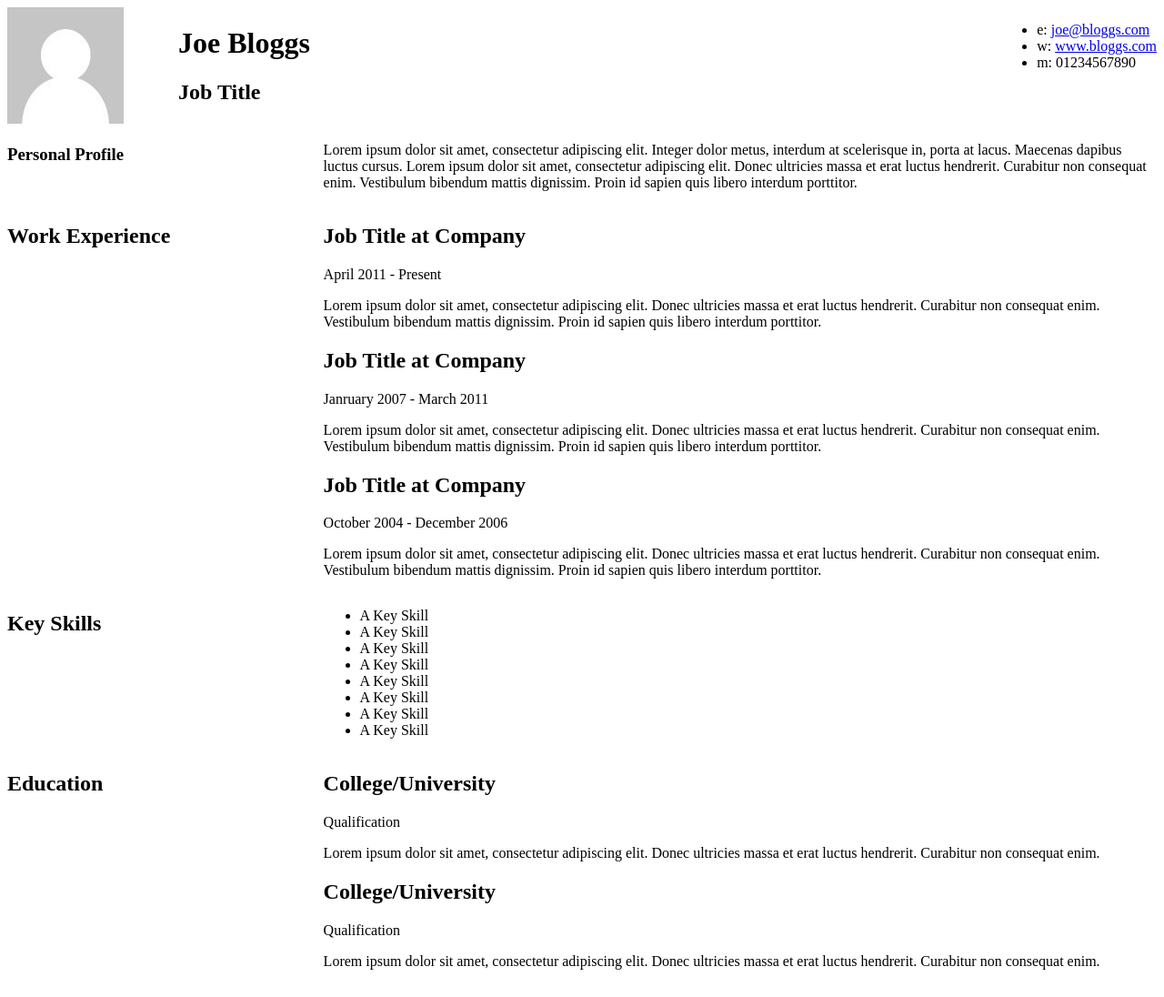
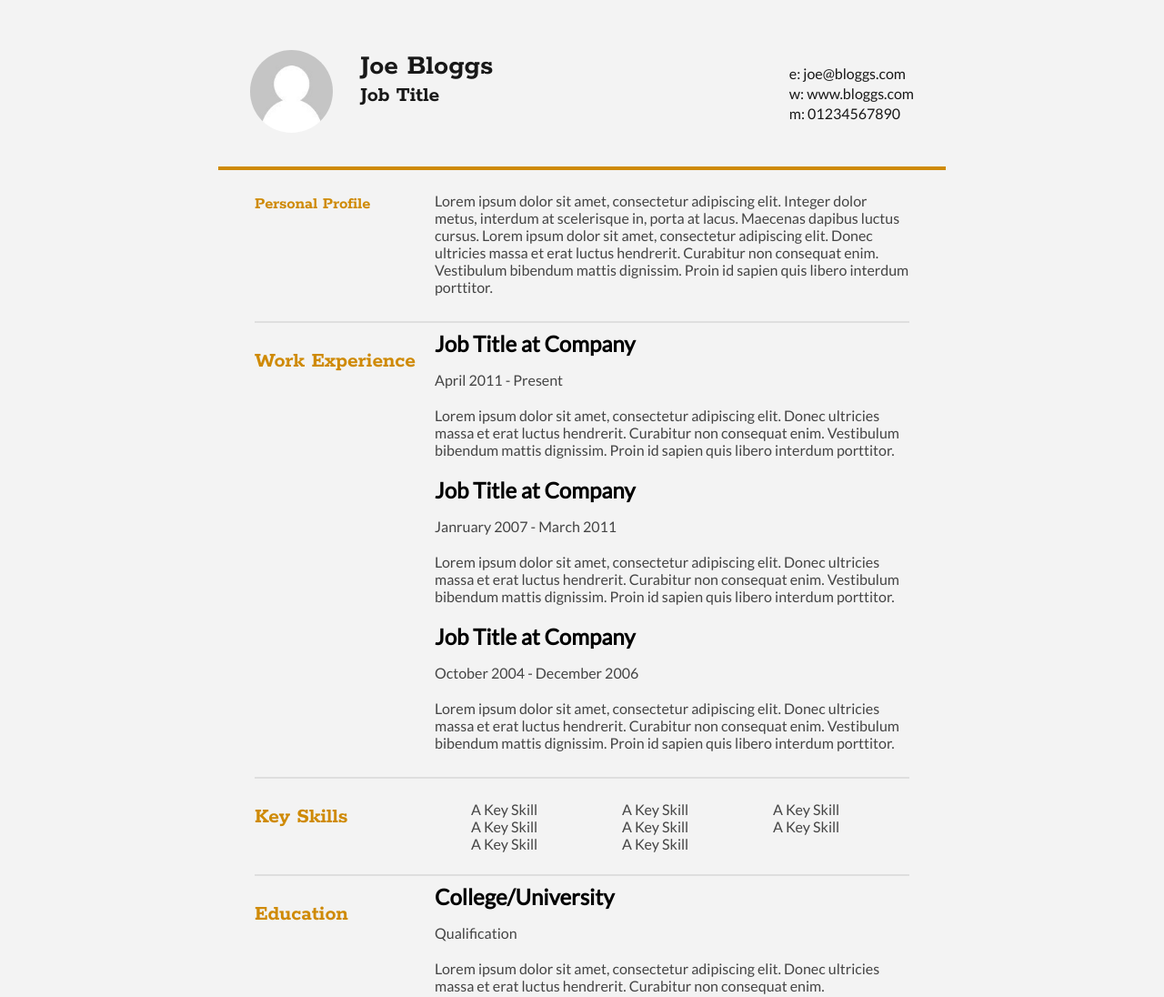
Before and after one commit to Kenzie-Academy-Brasil-Developers/estilizar-curriculo-sprint-2-murillotlopes, a plain HTML site: page index.html in a window 1280 px wide. Shown: the top 1096 px of the page at 91% size. Drawn offline with Linux system fonts and the light colour scheme.

Commit message:
20-08-21 estilizaçao do curriculo

```diff
--- a/index.html
+++ b/index.html
@@ -36,6 +36,8 @@
 		<div class="clear"></div>
 	</div>
 
+	<hr class="tracoUm">
+
 	<div id="mainArea">
 		<section>
 			<article>
@@ -50,6 +52,7 @@
 			<div class="clear"></div>
 		</section>
 
+		<hr class="tracoDois">
 
 		<section>
 			<div class="sectionTitle">
@@ -78,6 +81,7 @@
 			<div class="clear"></div>
 		</section>
 
+		<hr class="tracoDois">
 
 		<section>
 			<div class="sectionTitle">
@@ -99,6 +103,7 @@
 			<div class="clear"></div>
 		</section>
 
+		<hr class="tracoDois">
 
 		<section>
 			<div class="sectionTitle">
--- a/style.css
+++ b/style.css
@@ -1,6 +1,81 @@
+
+body, html{
+	font-family: 'Lato', 'Helvetica', 'Arial', sans-serif;
+	background-color: #f3f3f3;
+}
+
+#cv {
+	width: 90%;
+	max-width: 800px;
+	margin: 30px auto;
+}
+
+.mainDetails {
+	padding: 25px 35px;
+}
+
+#mainArea {
+	padding: 0 40px;
+}
+
+#headshot img {
+	width: 100%;
+	height: auto;
+	border-radius: 50px;
+}
+
+#contactDetails ul li {
+	margin-bottom: 3px;
+}
+
+#name, #contactDetails, a{
+	color: #181818;
+}
+
+#name > h1, h2 {
+	margin: 0;
+}
+
+a{
+	text-decoration: none;
+}
+
+li{
+	list-style: none;
+}
+
+.tracoUm{
+	color: #cf8a05;
+	border-width: 2px;
+	border-style: solid;
+}
+
+.tracoDois{
+	color: #dedede;
+	border-width: 1px;
+	border-style: solid;
+}
+
+.sectionTitle{
+	font-family: 'Rokkitt', 'Helvetica', 'Arial', sans-serif;
+	color: #cf8a05;
+}
+
+p, .keySkills li{
+	color: #444444;
+}
+
+.keySkills{
+	column-count: 3;
+}
+
+p{margin-bottom: 20px;}
+
 .clear {
 	clear: both;
 }
+
+
 
 #headshot {
 	width: 12.5%;
@@ -10,6 +85,7 @@
 
 #name {
 	float: left;
+	font-family: 'Rokkitt', 'Helvetica', 'Arial', sans-serif;
 }
 
 #contactDetails {
@@ -24,4 +100,5 @@
 .sectionContent {
 	float: right;
 	width: 72.5%;
+
 }
```
Also changed, not shown: 1 other file.
